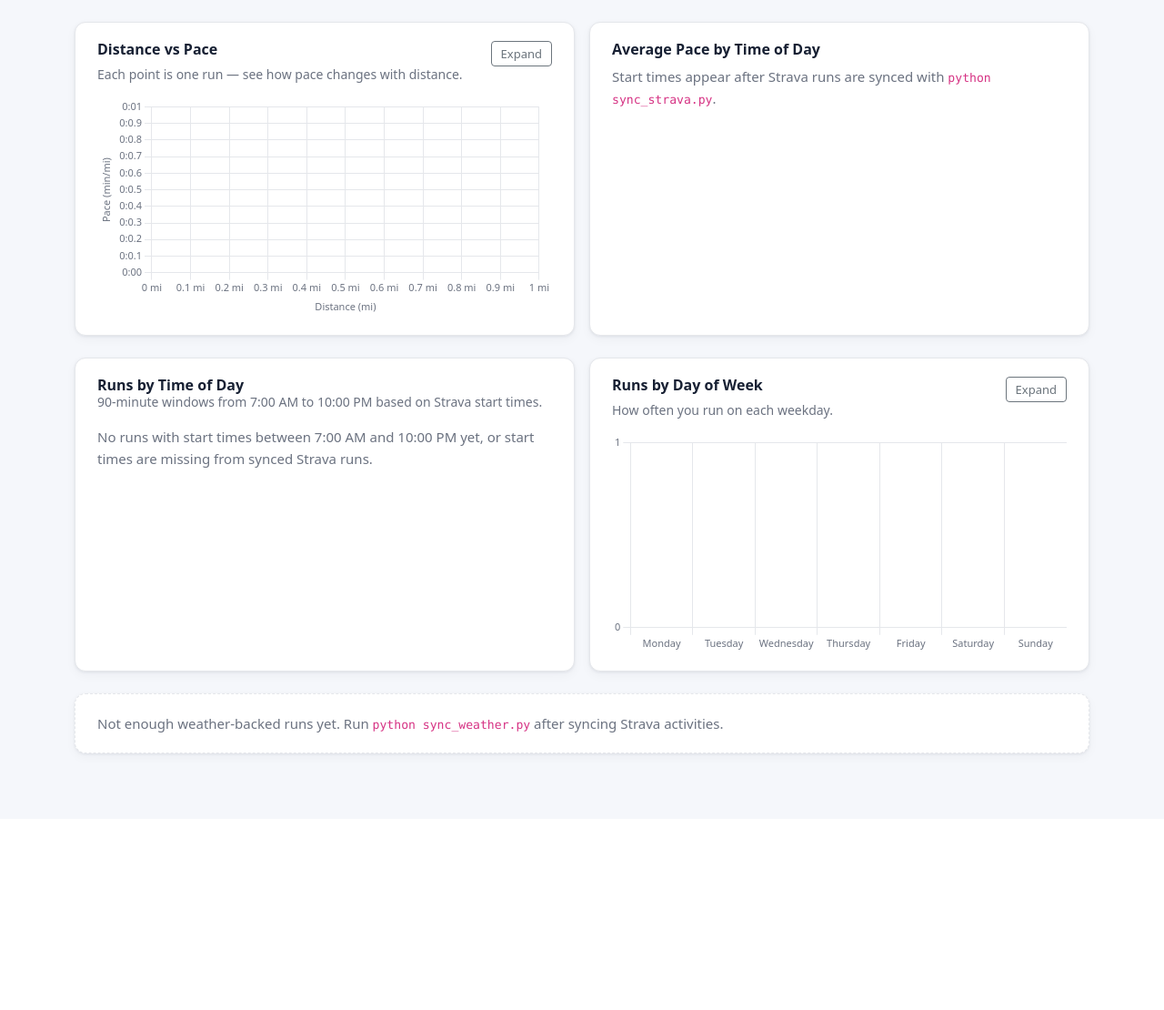
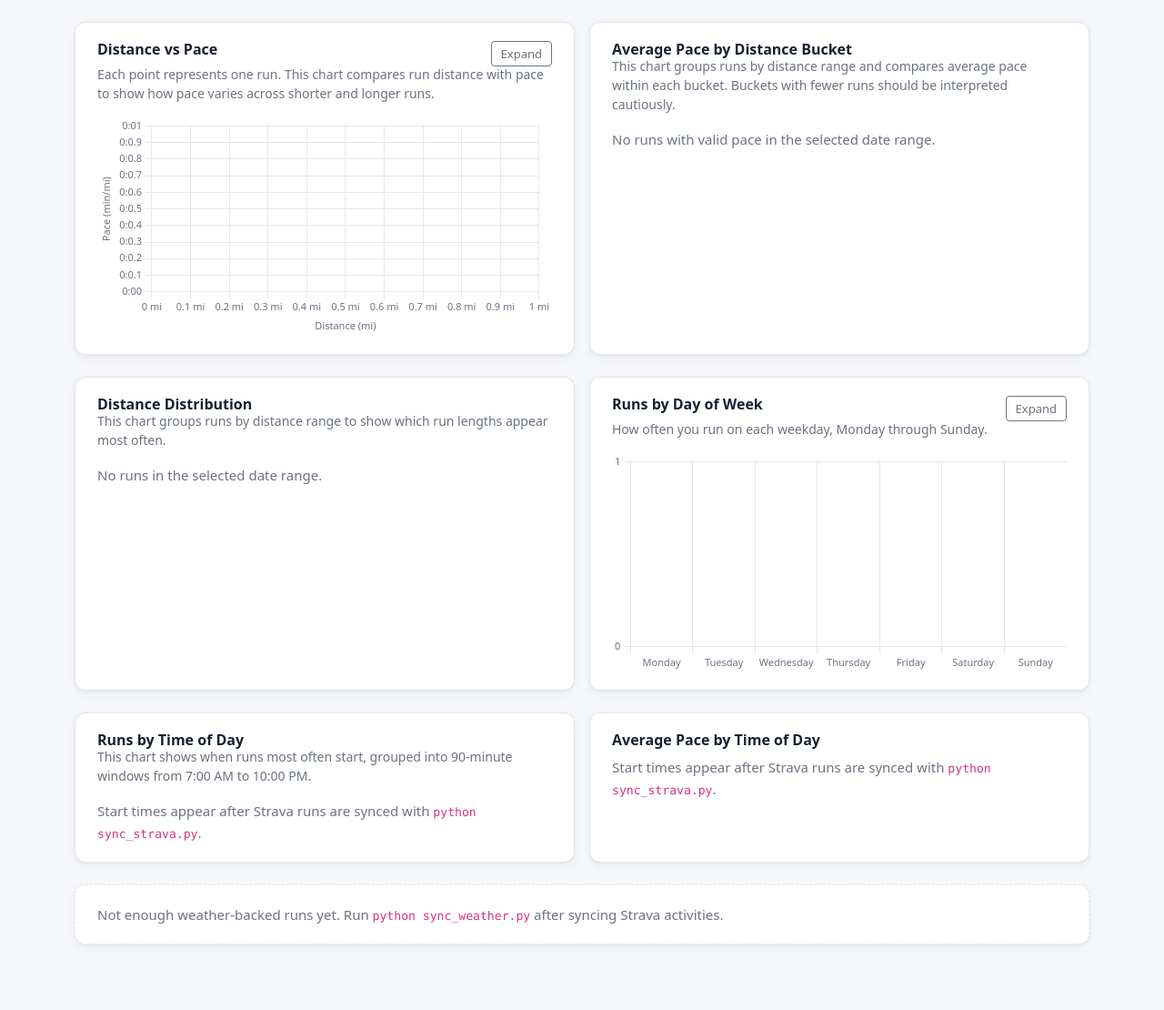
Before and after one commit to steckwilliam/runtracker, a Flask app: page /analysis in a window 1280 px wide. Shown: the part 153-1263 px from the top of the page at 91% size. Before the commit the page ends 988 px from the top, so only its background shows below. Run offline with Flask 3, Linux system fonts and the light colour scheme; data that the repository does not hold is empty.

Commit message:
Charts added, chart order updated, chart colors updated

```diff
--- a/static/css/styles.css
+++ b/static/css/styles.css
@@ -167,7 +167,7 @@ main.container {
 }
 
 .stat-card--distance {
-    border-top-color: var(--rt-accent-orange);
+    border-top-color: var(--rt-accent-blue);
 }
 
 .stat-card--runs {
@@ -175,11 +175,11 @@ main.container {
 }
 
 .stat-card--pace {
-    border-top-color: var(--rt-accent-purple);
+    border-top-color: var(--rt-accent-orange);
 }
 
 .stat-card--longest {
-    border-top-color: var(--rt-accent-blue);
+    border-top-color: var(--rt-accent-purple);
 }
 
 .stat-card--year {
@@ -218,8 +218,8 @@ main.container {
 }
 
 .stat-card--distance .stat-card__icon {
-    background-color: rgba(234, 88, 12, 0.1);
-    color: var(--rt-accent-orange);
+    background-color: rgba(37, 99, 235, 0.1);
+    color: var(--rt-accent-blue);
 }
 
 .stat-card--runs .stat-card__icon {
@@ -228,13 +228,13 @@ main.container {
 }
 
 .stat-card--pace .stat-card__icon {
-    background-color: rgba(124, 58, 237, 0.1);
-    color: var(--rt-accent-purple);
+    background-color: rgba(234, 88, 12, 0.1);
+    color: var(--rt-accent-orange);
 }
 
 .stat-card--longest .stat-card__icon {
-    background-color: rgba(37, 99, 235, 0.1);
-    color: var(--rt-accent-blue);
+    background-color: rgba(124, 58, 237, 0.1);
+    color: var(--rt-accent-purple);
 }
 
 .stat-card__label {
--- a/templates/analysis.html
+++ b/templates/analysis.html
@@ -85,7 +85,7 @@
                     <h2 class="chart-card__title">Distance vs Pace</h2>
                     <button type="button" class="btn btn-sm btn-outline-secondary chart-expand-btn" data-chart-id="distanceVsPaceChart" aria-label="Expand Distance vs Pace chart">Expand</button>
                 </div>
-                <p class="chart-card__subtitle">Each point is one run — see how pace changes with distance.</p>
+                <p class="chart-card__subtitle">Each point represents one run. This chart compares run distance with pace to show how pace varies across shorter and longer runs.</p>
                 <div class="chart-container chart-container--analysis">
                     <canvas id="distanceVsPaceChart" aria-label="Distance versus pace scatter chart"></canvas>
                 </div>
@@ -96,21 +96,56 @@
         <div class="card rt-card chart-card h-100">
             <div class="card-body">
                 <div class="chart-card__header">
-                    <h2 class="chart-card__title">Average Pace by Time of Day</h2>
-                    {% if charts.pace_by_time_of_day.has_data %}
-                    <button type="button" class="btn btn-sm btn-outline-secondary chart-expand-btn" data-chart-id="paceByTimeOfDayChart" aria-label="Expand Average Pace by Time of Day chart">Expand</button>
+                    <h2 class="chart-card__title">Average Pace by Distance Bucket</h2>
+                    {% if charts.average_pace_by_distance_bucket.has_data %}
+                    <button type="button" class="btn btn-sm btn-outline-secondary chart-expand-btn" data-chart-id="paceByDistanceBucketChart" aria-label="Expand Average Pace by Distance Bucket chart">Expand</button>
                     {% endif %}
                 </div>
-                {% if charts.pace_by_time_of_day.has_data %}
-                <p class="chart-card__subtitle">Average pace in each 90-minute window from 7:00 AM to 10:00 PM — lower is faster.</p>
+                <p class="chart-card__subtitle">This chart groups runs by distance range and compares average pace within each bucket. Buckets with fewer runs should be interpreted cautiously.</p>
+                {% if charts.average_pace_by_distance_bucket.has_data %}
                 <div class="chart-container chart-container--analysis">
-                    <canvas id="paceByTimeOfDayChart" aria-label="Average pace by time of day chart"></canvas>
+                    <canvas id="paceByDistanceBucketChart" aria-label="Average pace by distance bucket chart"></canvas>
                 </div>
                 {% else %}
-                <p class="analysis-placeholder__text mb-0">
-                    Start times appear after Strava runs are synced with <code>python sync_strava.py</code>.
-                </p>
+                <p class="analysis-placeholder__text mb-0">No runs with valid pace in the selected date range.</p>
                 {% endif %}
+            </div>
+        </div>
+    </div>
+</div>
+
+<div class="row g-3 mb-4">
+    <div class="col-lg-6">
+        <div class="card rt-card chart-card h-100">
+            <div class="card-body">
+                <div class="chart-card__header">
+                    <h2 class="chart-card__title">Distance Distribution</h2>
+                    {% if charts.distance_distribution.has_data %}
+                    <button type="button" class="btn btn-sm btn-outline-secondary chart-expand-btn" data-chart-id="distanceDistributionChart" aria-label="Expand Distance Distribution chart">Expand</button>
+                    {% endif %}
+                </div>
+                <p class="chart-card__subtitle">This chart groups runs by distance range to show which run lengths appear most often.</p>
+                {% if charts.distance_distribution.has_data %}
+                <div class="chart-container chart-container--analysis">
+                    <canvas id="distanceDistributionChart" aria-label="Distance distribution chart"></canvas>
+                </div>
+                {% else %}
+                <p class="analysis-placeholder__text mb-0">No runs in the selected date range.</p>
+                {% endif %}
+            </div>
+        </div>
+    </div>
+    <div class="col-lg-6">
+        <div class="card rt-card chart-card h-100">
+            <div class="card-body">
+                <div class="chart-card__header">
+                    <h2 class="chart-card__title">Runs by Day of Week</h2>
+                    <button type="button" class="btn btn-sm btn-outline-secondary chart-expand-btn" data-chart-id="runsByWeekdayChart" aria-label="Expand Runs by Day of Week chart">Expand</button>
+                </div>
+                <p class="chart-card__subtitle">How often you run on each weekday, Monday through Sunday.</p>
+                <div class="chart-container chart-container--analysis">
+                    <canvas id="runsByWeekdayChart" aria-label="Runs by day of week chart"></canvas>
+                </div>
             </div>
         </div>
     </div>
@@ -126,14 +161,14 @@
                     <button type="button" class="btn btn-sm btn-outline-secondary chart-expand-btn" data-chart-id="runsByTimeOfDayChart" aria-label="Expand Runs by Time of Day chart">Expand</button>
                     {% endif %}
                 </div>
-                <p class="chart-card__subtitle">90-minute windows from 7:00 AM to 10:00 PM based on Strava start times.</p>
+                <p class="chart-card__subtitle">This chart shows when runs most often start, grouped into 90-minute windows from 7:00 AM to 10:00 PM.</p>
                 {% if charts.runs_by_time_of_day.has_data %}
                 <div class="chart-container chart-container--analysis">
                     <canvas id="runsByTimeOfDayChart" aria-label="Runs by time of day chart"></canvas>
                 </div>
                 {% else %}
                 <p class="analysis-placeholder__text mb-0">
-                    No runs with start times between 7:00 AM and 10:00 PM yet, or start times are missing from synced Strava runs.
+                    Start times appear after Strava runs are synced with <code>python sync_strava.py</code>.
                 </p>
                 {% endif %}
             </div>
@@ -143,13 +178,21 @@
         <div class="card rt-card chart-card h-100">
             <div class="card-body">
                 <div class="chart-card__header">
-                    <h2 class="chart-card__title">Runs by Day of Week</h2>
-                    <button type="button" class="btn btn-sm btn-outline-secondary chart-expand-btn" data-chart-id="runsByWeekdayChart" aria-label="Expand Runs by Day of Week chart">Expand</button>
+                    <h2 class="chart-card__title">Average Pace by Time of Day</h2>
+                    {% if charts.pace_by_time_of_day.has_data %}
+                    <button type="button" class="btn btn-sm btn-outline-secondary chart-expand-btn" data-chart-id="paceByTimeOfDayChart" aria-label="Expand Average Pace by Time of Day chart">Expand</button>
+                    {% endif %}
                 </div>
-                <p class="chart-card__subtitle">How often you run on each weekday.</p>
+                {% if charts.pace_by_time_of_day.has_data %}
+                <p class="chart-card__subtitle">This chart compares average pace across those same time-of-day windows. Lower pace means faster.</p>
                 <div class="chart-container chart-container--analysis">
-                    <canvas id="runsByWeekdayChart" aria-label="Runs by day of week chart"></canvas>
+                    <canvas id="paceByTimeOfDayChart" aria-label="Average pace by time of day chart"></canvas>
                 </div>
+                {% else %}
+                <p class="analysis-placeholder__text mb-0">
+                    Start times appear after Strava runs are synced with <code>python sync_strava.py</code>.
+                </p>
+                {% endif %}
             </div>
         </div>
     </div>
@@ -162,13 +205,19 @@
             <div class="card rt-card chart-card h-100">
                 <div class="card-body">
                     <div class="chart-card__header">
-                        <h2 class="chart-card__title">Average Pace by Temperature</h2>
-                        <button type="button" class="btn btn-sm btn-outline-secondary chart-expand-btn" data-chart-id="paceByTemperatureChart" aria-label="Expand Average Pace by Temperature chart">Expand</button>
+                        <h2 class="chart-card__title">Pace vs Temperature</h2>
+                        {% if charts.pace_vs_temperature.has_data %}
+                        <button type="button" class="btn btn-sm btn-outline-secondary chart-expand-btn" data-chart-id="paceVsTemperatureChart" aria-label="Expand Pace vs Temperature chart">Expand</button>
+                        {% endif %}
                     </div>
-                    <p class="chart-card__subtitle">Lower pace (min/mi) is faster — {{ charts.range_label|lower }} ({{ charts.weather.weather_run_count }} weather-backed runs).</p>
+                    <p class="chart-card__subtitle">Each point represents one weather-backed run. This chart compares temperature with pace to look for possible performance patterns. It does not imply causation.</p>
+                    {% if charts.pace_vs_temperature.has_data %}
                     <div class="chart-container chart-container--analysis">
-                        <canvas id="paceByTemperatureChart" aria-label="Average pace by temperature bucket chart"></canvas>
+                        <canvas id="paceVsTemperatureChart" aria-label="Pace versus temperature scatter chart"></canvas>
                     </div>
+                    {% else %}
+                    <p class="analysis-placeholder__text mb-0">No weather-backed runs with temperature and pace in this range.</p>
+                    {% endif %}
                 </div>
             </div>
         </div>
@@ -176,14 +225,12 @@
             <div class="card rt-card chart-card h-100">
                 <div class="card-body">
                     <div class="chart-card__header">
-                        <h2 class="chart-card__title">Runs by Weather Condition</h2>
-                        {% if charts.weather.runs_by_weather_condition.has_data %}
-                        <button type="button" class="btn btn-sm btn-outline-secondary chart-expand-btn" data-chart-id="runsByWeatherConditionChart" aria-label="Expand Runs by Weather Condition chart">Expand</button>
-                        {% endif %}
+                        <h2 class="chart-card__title">Average Pace by Temperature</h2>
+                        <button type="button" class="btn btn-sm btn-outline-secondary chart-expand-btn" data-chart-id="paceByTemperatureChart" aria-label="Expand Average Pace by Temperature chart">Expand</button>
                     </div>
-                    <p class="chart-card__subtitle">{{ charts.range_label }} count of runs with synced weather labels.</p>
+                    <p class="chart-card__subtitle">This chart groups weather-backed runs into temperature ranges and compares average pace by bucket. Buckets with fewer runs should be interpreted cautiously — lower pace is faster.</p>
                     <div class="chart-container chart-container--analysis">
-                        <canvas id="runsByWeatherConditionChart" aria-label="Runs by weather condition chart"></canvas>
+                        <canvas id="paceByTemperatureChart" aria-label="Average pace by temperature bucket chart"></canvas>
                     </div>
                 </div>
             </div>
@@ -236,6 +283,53 @@
         },
     };
 
+    function buildPaceBarChart(canvasId, title, chartData, color) {
+        if (!chartData.has_data) {
+            return;
+        }
+        ChartExpand.createChart(canvasId, title, {
+            type: "bar",
+            data: {
+                labels: chartData.labels,
+                datasets: [{
+                    data: chartData.values,
+                    backgroundColor: color,
+                    borderRadius: 4,
+                    borderSkipped: false,
+                }],
+            },
+            options: {
+                responsive: true,
+                maintainAspectRatio: false,
+                plugins: {
+                    ...sharedPlugins,
+                    tooltip: {
+                        ...sharedPlugins.tooltip,
+                        callbacks: {
+                            label: (ctx) => {
+                                const count = chartData.run_counts[ctx.dataIndex];
+                                return [
+                                    formatPace(ctx.parsed.y) + " /mi avg",
+                                    count + " run" + (count === 1 ? "" : "s"),
+                                ];
+                            },
+                        },
+                    },
+                },
+                scales: {
+                    x: { ...baseScale },
+                    y: {
+                        ...baseScale,
+                        ticks: {
+                            ...baseScale.ticks,
+                            callback: (v) => formatPace(v),
+                        },
+                    },
+                },
+            },
+        });
+    }
+
     const scatterPoints = charts.distance_vs_pace.points.map((point) => ({
         x: point.x,
         y: point.y,
@@ -247,8 +341,8 @@
         data: {
             datasets: [{
                 data: scatterPoints,
-                backgroundColor: "rgba(22, 163, 74, 0.75)",
-                borderColor: "rgba(22, 163, 74, 1)",
+                backgroundColor: "rgba(37, 99, 235, 0.75)",
+                borderColor: "rgba(37, 99, 235, 1)",
                 pointRadius: 5,
                 pointHoverRadius: 6,
             }],
@@ -353,6 +447,51 @@
         });
     }
 
+    if (charts.distance_distribution.has_data) {
+        ChartExpand.createChart("distanceDistributionChart", "Distance Distribution", {
+            type: "bar",
+            data: {
+                labels: charts.distance_distribution.labels,
+                datasets: [{
+                    data: charts.distance_distribution.values,
+                    backgroundColor: "rgba(22, 163, 74, 0.85)",
+                    borderRadius: 4,
+                    borderSkipped: false,
+                }],
+            },
+            options: {
+                responsive: true,
+                maintainAspectRatio: false,
+                plugins: {
+                    ...sharedPlugins,
+                    tooltip: {
+                        ...sharedPlugins.tooltip,
+                        callbacks: {
+                            label: (ctx) => ctx.parsed.y + " run" + (ctx.parsed.y === 1 ? "" : "s"),
+                        },
+                    },
+                },
+                scales: {
+                    x: { ...baseScale },
+                    y: {
+                        ...baseScale,
+                        beginAtZero: true,
+                        ticks: { ...baseScale.ticks, stepSize: 1 },
+                    },
+                },
+            },
+        });
+    }
+
+    if (charts.average_pace_by_distance_bucket.has_data) {
+        buildPaceBarChart(
+            "paceByDistanceBucketChart",
+            "Average Pace by Distance Bucket",
+            charts.average_pace_by_distance_bucket,
+            "rgba(37, 99, 235, 0.85)"
+        );
+    }
+
     if (charts.runs_by_time_of_day.has_data) {
         ChartExpand.createChart("runsByTimeOfDayChart", "Runs by Time of Day", {
         type: "bar",
@@ -360,7 +499,7 @@
             labels: charts.runs_by_time_of_day.labels,
             datasets: [{
                 data: charts.runs_by_time_of_day.values,
-                backgroundColor: "rgba(234, 88, 12, 0.85)",
+                backgroundColor: "rgba(124, 58, 237, 0.85)",
                 borderRadius: 4,
                 borderSkipped: false,
             }],
@@ -404,7 +543,7 @@
             labels: charts.runs_by_weekday.labels,
             datasets: [{
                 data: charts.runs_by_weekday.values,
-                backgroundColor: "rgba(37, 99, 235, 0.85)",
+                backgroundColor: "rgba(22, 163, 74, 0.85)",
                 borderRadius: 4,
                 borderSkipped: false,
             }],
@@ -434,71 +573,22 @@
 
     const weather = charts.weather;
 
-    function buildPaceBarChart(canvasId, title, chartData, color) {
-        if (!chartData.has_data) {
-            return;
-        }
-        ChartExpand.createChart(canvasId, title, {
-            type: "bar",
-            data: {
-                labels: chartData.labels,
-                datasets: [{
-                    data: chartData.values,
-                    backgroundColor: color,
-                    borderRadius: 4,
-                    borderSkipped: false,
-                }],
-            },
-            options: {
-                responsive: true,
-                maintainAspectRatio: false,
-                plugins: {
-                    ...sharedPlugins,
-                    tooltip: {
-                        ...sharedPlugins.tooltip,
-                        callbacks: {
-                            label: (ctx) => {
-                                const count = chartData.run_counts[ctx.dataIndex];
-                                return [
-                                    formatPace(ctx.parsed.y) + " /mi avg",
-                                    count + " run" + (count === 1 ? "" : "s"),
-                                ];
-                            },
-                        },
-                    },
-                },
-                scales: {
-                    x: { ...baseScale },
-                    y: {
-                        ...baseScale,
-                        ticks: {
-                            ...baseScale.ticks,
-                            callback: (v) => formatPace(v),
-                        },
-                    },
-                },
-            },
-        });
-    }
-
     if (weather.has_data) {
-        buildPaceBarChart(
-            "paceByTemperatureChart",
-            "Average Pace by Temperature",
-            weather.pace_by_temperature,
-            "rgba(8, 145, 178, 0.85)"
-        );
-
-        if (weather.runs_by_weather_condition.has_data) {
-            ChartExpand.createChart("runsByWeatherConditionChart", "Runs by Weather Condition", {
-                type: "bar",
+        if (charts.pace_vs_temperature.has_data) {
+            const tempScatterPoints = charts.pace_vs_temperature.points.map((point) => ({
+                x: point.x,
+                y: point.y,
+                label: point.label,
+            }));
+            ChartExpand.createChart("paceVsTemperatureChart", "Pace vs Temperature", {
+                type: "scatter",
                 data: {
-                    labels: weather.runs_by_weather_condition.labels,
                     datasets: [{
-                        data: weather.runs_by_weather_condition.values,
-                        backgroundColor: "rgba(234, 88, 12, 0.85)",
-                        borderRadius: 4,
-                        borderSkipped: false,
+                        data: tempScatterPoints,
+                        backgroundColor: "rgba(234, 88, 12, 0.75)",
+                        borderColor: "rgba(234, 88, 12, 1)",
+                        pointRadius: 5,
+                        pointHoverRadius: 6,
                     }],
                 },
                 options: {
@@ -509,28 +599,52 @@
                         tooltip: {
                             ...sharedPlugins.tooltip,
                             callbacks: {
-                                label: (ctx) => ctx.parsed.y + " runs",
+                                title: (items) => items[0].raw.label || "Run",
+                                label: (ctx) => [
+                                    "Temperature: " + ctx.parsed.x + "°F",
+                                    "Pace: " + formatPace(ctx.parsed.y) + " /mi",
+                                ],
                             },
                         },
                     },
                     scales: {
                         x: {
                             ...baseScale,
+                            title: {
+                                display: true,
+                                text: "Temperature (°F)",
+                                color: labelColor,
+                                font: { family: fontFamily, size: 11 },
+                            },
                             ticks: {
                                 ...baseScale.ticks,
-                                maxRotation: 45,
-                                minRotation: 0,
+                                callback: (v) => v + "°F",
                             },
                         },
                         y: {
                             ...baseScale,
-                            beginAtZero: true,
-                            ticks: { ...baseScale.ticks, stepSize: 1 },
+                            title: {
+                                display: true,
+                                text: "Pace (min/mi)",
+                                color: labelColor,
+                                font: { family: fontFamily, size: 11 },
+                            },
+                            ticks: {
+                                ...baseScale.ticks,
+                                callback: (v) => formatPace(v),
+                            },
                         },
                     },
                 },
             });
         }
+
+        buildPaceBarChart(
+            "paceByTemperatureChart",
+            "Average Pace by Temperature",
+            weather.pace_by_temperature,
+            "rgba(234, 88, 12, 0.85)"
+        );
     }
 
     ChartExpand.init();
```
Also changed, not shown: database.py (+84 -19 lines), templates/dashboard.html (+5 -5 lines).
